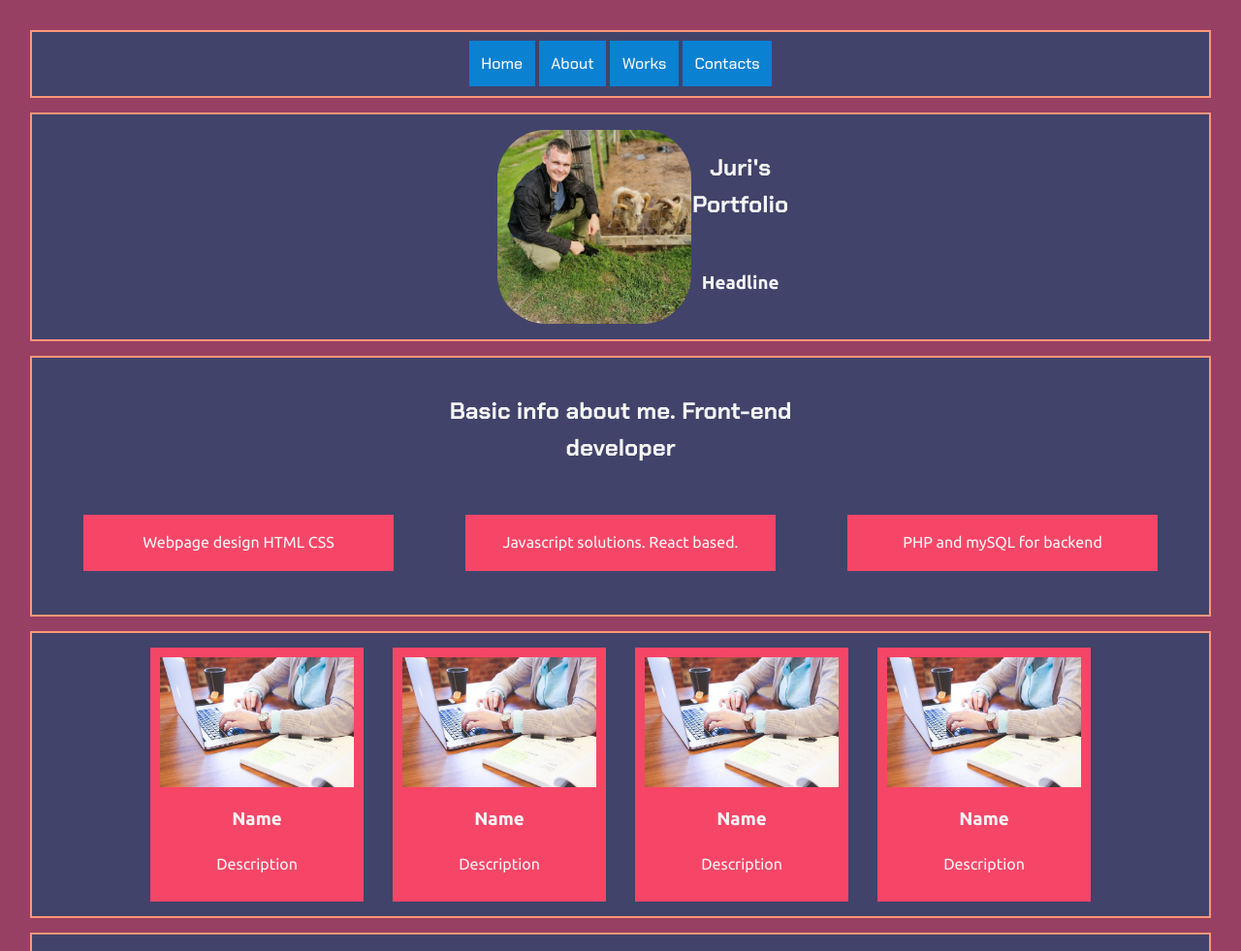
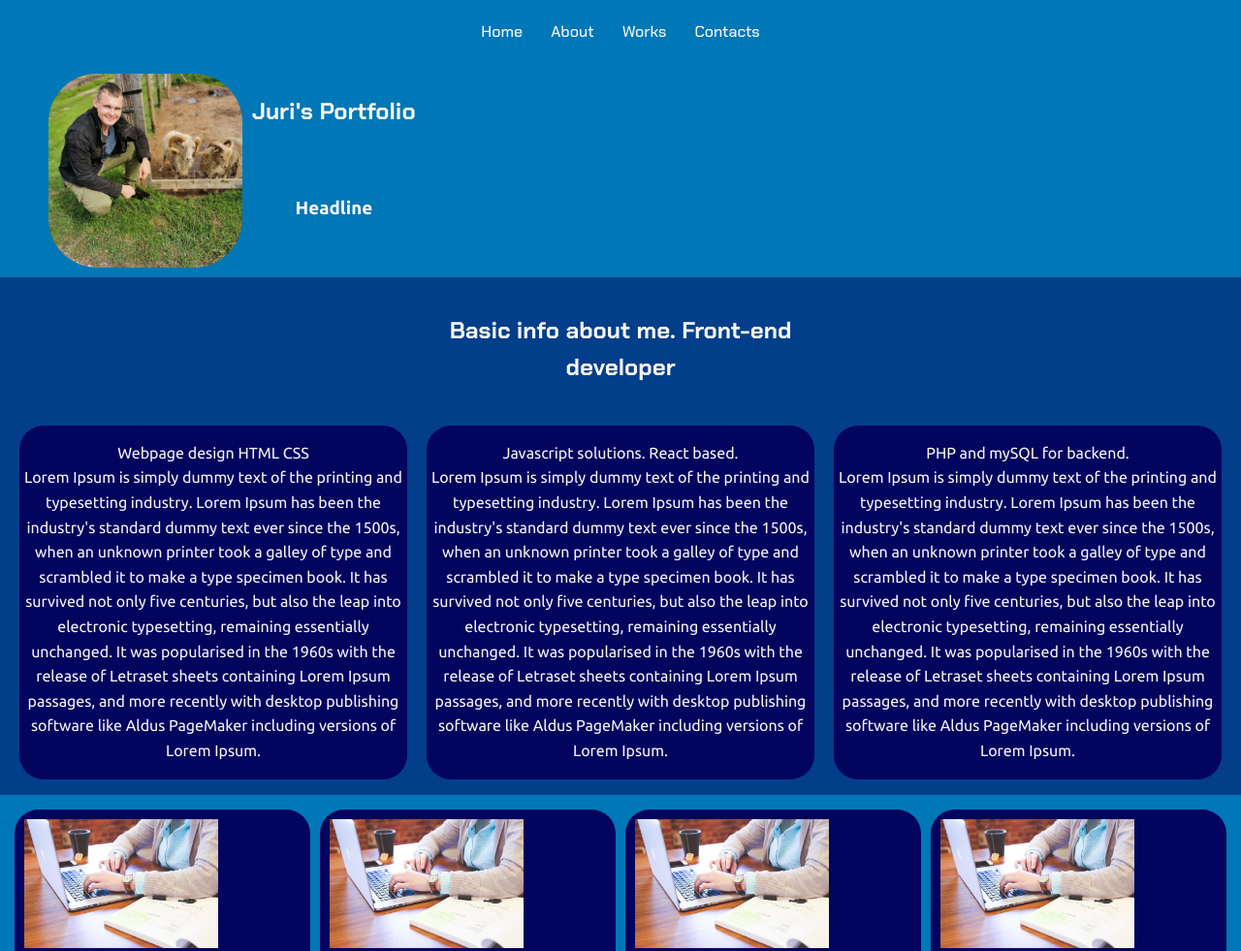
Before and after one commit to jilvins/jilvinsporf.github.io, a plain HTML site: page index.html in a window 1280 px wide. Shown: the top 981 px of the page at 97% size. Drawn offline with Linux system fonts and the light colour scheme.

Commit message:
CSS update

```diff
--- a/index.html
+++ b/index.html
@@ -24,31 +24,31 @@
     <section class="about-container" id="about">
 
         <h2 class="itemA">Basic info about me. Front-end developer</h2>
-        <div class="itemC"><p>Webpage design HTML CSS</p></div>
-        <div class="itemD"><p >Javascript solutions. React based.</p></div>
-        <div class="itemE"><p> PHP and mySQL for backend</p></div>
+        <div class="itemC"><p>Webpage design HTML CSS <br>Lorem Ipsum is simply dummy text of the printing and typesetting industry. Lorem Ipsum has been the industry's standard dummy text ever since the 1500s, when an unknown printer took a galley of type and scrambled it to make a type specimen book. It has survived not only five centuries, but also the leap into electronic typesetting, remaining essentially unchanged. It was popularised in the 1960s with the release of Letraset sheets containing Lorem Ipsum passages, and more recently with desktop publishing software like Aldus PageMaker including versions of Lorem Ipsum.</p></div>
+        <div class="itemD"><p >Javascript solutions. React based. <br> Lorem Ipsum is simply dummy text of the printing and typesetting industry. Lorem Ipsum has been the industry's standard dummy text ever since the 1500s, when an unknown printer took a galley of type and scrambled it to make a type specimen book. It has survived not only five centuries, but also the leap into electronic typesetting, remaining essentially unchanged. It was popularised in the 1960s with the release of Letraset sheets containing Lorem Ipsum passages, and more recently with desktop publishing software like Aldus PageMaker including versions of Lorem Ipsum.</p></div>
+        <div class="itemE"><p> PHP and mySQL for backend. <br>Lorem Ipsum is simply dummy text of the printing and typesetting industry. Lorem Ipsum has been the industry's standard dummy text ever since the 1500s, when an unknown printer took a galley of type and scrambled it to make a type specimen book. It has survived not only five centuries, but also the leap into electronic typesetting, remaining essentially unchanged. It was popularised in the 1960s with the release of Letraset sheets containing Lorem Ipsum passages, and more recently with desktop publishing software like Aldus PageMaker including versions of Lorem Ipsum.</p></div>
 
     </section>
     <section class="works-container" id="works">
         <div class="my-work">
             <img src="/images/student-849825_640.jpg" alt="project">
             <h3>Name</h3>
-            <p>Description</p>
+            <p>Lorem ipsum dolor sit amet, consectetur adipiscing elit, sed do eiusmod tempor incididunt ut labore et dolore magna aliqua. Ut enim ad minim veniam, quis nostrud exercitation ullamco laboris nisi ut aliquip ex ea commodo consequat. Duis aute irure dolor in reprehenderit in voluptate velit esse cillum dolore eu fugiat nulla pariatur. </p>
         </div>
         <div class="my-work">
             <img src="/images/student-849825_640.jpg" alt="project">
             <h3>Name</h3>
-            <p>Description</p>
+            <p>Lorem ipsum dolor sit amet, consectetur adipiscing elit, sed do eiusmod tempor incididunt ut labore et dolore magna aliqua. Ut enim ad minim veniam, quis nostrud exercitation ullamco laboris nisi ut aliquip ex ea commodo consequat. Duis aute irure dolor in reprehenderit in voluptate velit esse cillum dolore eu fugiat nulla pariatur. </p>
         </div>
         <div class="my-work">
             <img src="/images/student-849825_640.jpg" alt="project">
             <h3>Name</h3>
-            <p>Description</p>
+            <p>Lorem ipsum dolor sit amet, consectetur adipiscing elit, sed do eiusmod tempor incididunt ut labore et dolore magna aliqua. Ut enim ad minim veniam, quis nostrud exercitation ullamco laboris nisi ut aliquip ex ea commodo consequat. Duis aute irure dolor in reprehenderit in voluptate velit esse cillum dolore eu fugiat nulla pariatur. </p>
         </div>
         <div class="my-work">
             <img src="/images/student-849825_640.jpg" alt="project">
             <h3>Name</h3>
-            <p>Description</p>
+            <p>Lorem ipsum dolor sit amet, consectetur adipiscing elit, sed do eiusmod tempor incididunt ut labore et dolore magna aliqua. Ut enim ad minim veniam, quis nostrud exercitation ullamco laboris nisi ut aliquip ex ea commodo consequat. Duis aute irure dolor in reprehenderit in voluptate velit esse cillum dolore eu fugiat nulla pariatur. </p>
         </div>
     </section>
     <section class="contacts-container" id="contacts">
--- a/style.css
+++ b/style.css
@@ -1,28 +1,26 @@
 body {
     text-align: center;
-    background: #984063;
+    background: #0077b6;
     color: whitesmoke;
     margin: 0;
     font-family: 'Ubuntu';
     font-size: 1rem;
     line-height: 1.6;
-    padding: 1em;
 }
 
 
 .header-container {
     display: grid;
-    grid-column-gap: 1px;
+    grid-column-gap: 10px;
     grid-template-areas:
             "img title"
             "img subtitle";
-    justify-content: space-between;
-    padding: 1em 30em;
-    background-color: #41436A;
-    margin: 15px;
-    border: solid 2px #FE9677;
+    width: min-content;
+    grid-template-columns: min-content max-content;
+    padding: 10px;
+    padding-left: 50px;
+}
 
-}
 h1, h2 {
   font-family: 'Chakra Petch';
 }
@@ -32,8 +30,7 @@ h1, h2 {
   text-decoration: none;
   width: 10em;
   height: 5em;
-  font-size: 16px;
-  background-color: #0A81D1;
+  font-size: 16px;;
   padding: 0.8em;
   font-family: 'Chakra Petch';
 
@@ -61,26 +58,25 @@ img {
 }
 
 .navbar-container{
-  background-color: #41436A;
-  margin: 15px;
-  border: solid 2px #FE9677;
+  background-color: #0077b6;
   padding: 20px;
 }
 
 .about-container{
 
   display: grid;
+  background-color: #023e8a;
+  grid-template-columns: 1fr 1fr 1fr 1fr 1fr;
+  grid-template-rows: 0.2fr 1fr;
+  justify-content: center;
+  margin-left: auto;
+  margin-right: auto;
+  gap: 20px;
+  grid-template-areas:
+  ". . main . ."
+  ". description description description .";
   padding: 1em;
-  grid-template-columns: 1fr 1fr 1fr;
-  grid-template-rows: 1fr 1fr;
-  align-items: center;
-  justify-content: center;
-  grid-template-areas:
-  ". main ."
-  "description description description";
-  background-color: #41436A;
-  margin: 15px;
-  border: solid 2px #FE9677;
+
 }
 
 .itemA {
@@ -90,63 +86,56 @@ img {
 }
 .itemC {
   grid-area: description;
-  margin: auto;
-  width: 20em;
-  grid-column: 1 / 2;
-  background-color: #F64668;
+  width: 400px;
+  grid-column: 2;
+  background-color: #03045e;
+  border-radius: 25px;
+
 }
 .itemD {
   grid-area: description;
-  margin: auto;
-  width: 20em;
-  grid-column: 2 / 3;
-  background-color: #F64668;
+  width: 400px;
+  grid-column: 3;
+  background-color: #03045e;
+  border-radius: 25px;
+
 }
 .itemE {
   grid-area: description;
-  margin: auto;
-  width: 20em;
-  grid-column: 3 / 4;
-  background-color: #F64668;
+  width: 400px;
+  grid-column: 4;
+  background-color: #03045e;
+  border-radius: 25px;
 }
 
 .works-container{
 
-  display: flex;
-  align-items: center;
+  display: grid;
+  grid-template-columns: repeat(auto-fit, minmax(300px, 1fr));
   justify-content: center;
-  flex-wrap: wrap;
-  gap: 30px;
-  margin: 15 0px;
+  gap: 10px;
   padding: 15px;
-  background-color: #41436A;
-  margin: 15px;
-  border: solid 2px #FE9677;
+  background-color: #0077b6;
+
 
 }
 
 .my-work {
-  background-color: #F64668;
+  background-color: #03045e;
   padding: 10px;
+  border-radius: 25px;
 }
 
 .contacts-container{
-  border: solid 2px #FE9677;
-  padding: 1em;
-  background-color: #41436A;
-  margin: 15px;
+  background-color: #caf0f8;
   justify-content: center;
-  align-items: center;
-  align-content: center;
+  color: black;
 }
 
 .contact-links{
   padding: 1em;
-  margin-top: 1em;
-  background-color: #F64668;
+}
 
-
-}
 .contact-logos{
   display: flex;
   justify-content: center;
```
